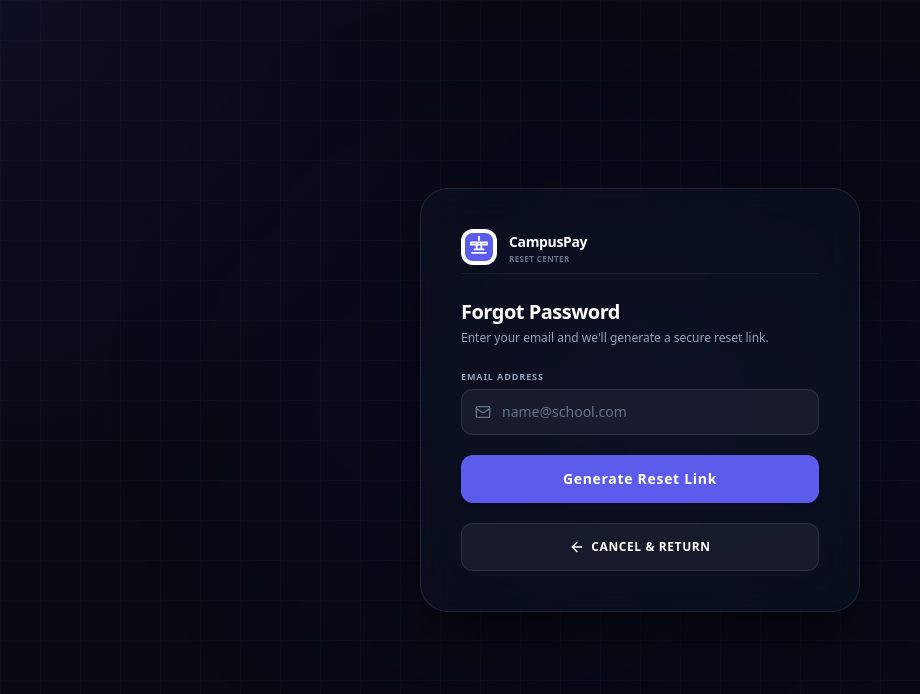
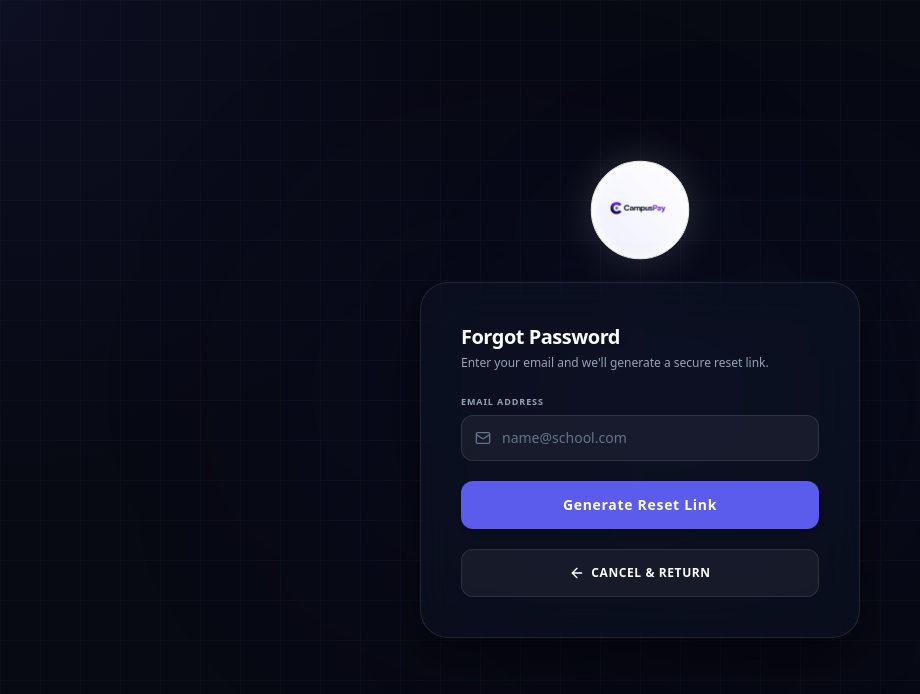
Before and after one commit to Lodhi-ji/paperbuddy, a React (Vite) app in the folder frontend/: page /forgot-password in a window 1280 px wide. Shown: the top 694 px of the page, without its empty margins (0-920 px from the left). Built offline with nearby package versions, Linux system fonts and the light colour scheme; no server answers.

Commit message:
Refactor: Move pulsing logo orb above ForgotPassword glass card to optimize proportions

```diff
--- a/frontend/src/screens/ForgotPassword.jsx
+++ b/frontend/src/screens/ForgotPassword.jsx
@@ -79,24 +79,26 @@ export default function ForgotPassword() {
       <div className="absolute top-1/4 left-1/4 w-96 h-96 bg-indigo-900/10 rounded-full filter blur-[120px] pointer-events-none" />
       <div className="absolute bottom-1/4 right-1/4 w-96 h-96 bg-[#5B5CEB]/5 rounded-full filter blur-[120px] pointer-events-none" />
 
+      {/* Centered layout wrapper */}
+      <div className="w-full max-w-[440px] z-10 flex flex-col items-center">
+
+        {/* Large pulsing Logo Orb above the card */}
+        <motion.div
+          animate={{ scale: [1, 1.03, 1] }}
+          transition={{ duration: 4, repeat: Infinity, ease: "easeInOut" }}
+          className="w-24 h-24 rounded-full bg-white border border-[#E5E7EB] shadow-[0_0_40px_rgba(255,255,255,0.15)] flex items-center justify-center overflow-hidden mb-6"
+        >
+          <div className="absolute inset-0.5 rounded-full bg-gradient-to-tr from-[#5B5CEB]/10 to-white blur-sm" />
+          <img src="/campuspay-logo.png" alt="CampusPay" className="h-10 w-auto object-contain relative z-10 scale-[1.2] transform-gpu" />
+        </motion.div>
+
         {/* Immersive Auth Card Container */}
         <motion.div
           initial={{ opacity: 0, y: 20 }}
           animate={{ opacity: 1, y: 0 }}
           transition={{ duration: 0.8 }}
-        className="w-full max-w-[440px] bg-slate-900/40 backdrop-blur-xl border border-white/10 rounded-[28px] p-8 md:p-10 shadow-[0_20px_50px_rgba(0,0,0,0.5)] space-y-6 relative z-10 text-left"
+          className="w-full bg-slate-900/40 backdrop-blur-xl border border-white/10 rounded-[28px] p-8 md:p-10 shadow-[0_20px_50px_rgba(0,0,0,0.5)] space-y-6 text-left"
         >
-
-        {/* Logo Icon on Top */}
-        <div className="flex items-center gap-3 pb-2 border-b border-white/5">
-          <div className="w-9 h-9 rounded-xl bg-white flex items-center justify-center border border-white/10 overflow-hidden">
-            <img src="/favicon.svg" alt="CampusPay" className="w-7 h-7 object-contain" />
-          </div>
-          <div>
-            <span className="font-extrabold text-sm tracking-tight text-white">CampusPay</span>
-            <span className="block text-[8px] text-slate-500 font-bold uppercase tracking-wider">Reset Center</span>
-          </div>
-        </div>
 
           <div className="space-y-1">
             <h2 className="text-xl font-bold tracking-tight text-white">Forgot Password</h2>
@@ -209,6 +211,7 @@ export default function ForgotPassword() {
           </AnimatePresence>
 
         </motion.div>
+      </div>
 
     </div>
   );
```
Lines whose indentation alone changed are shown as unchanged.
